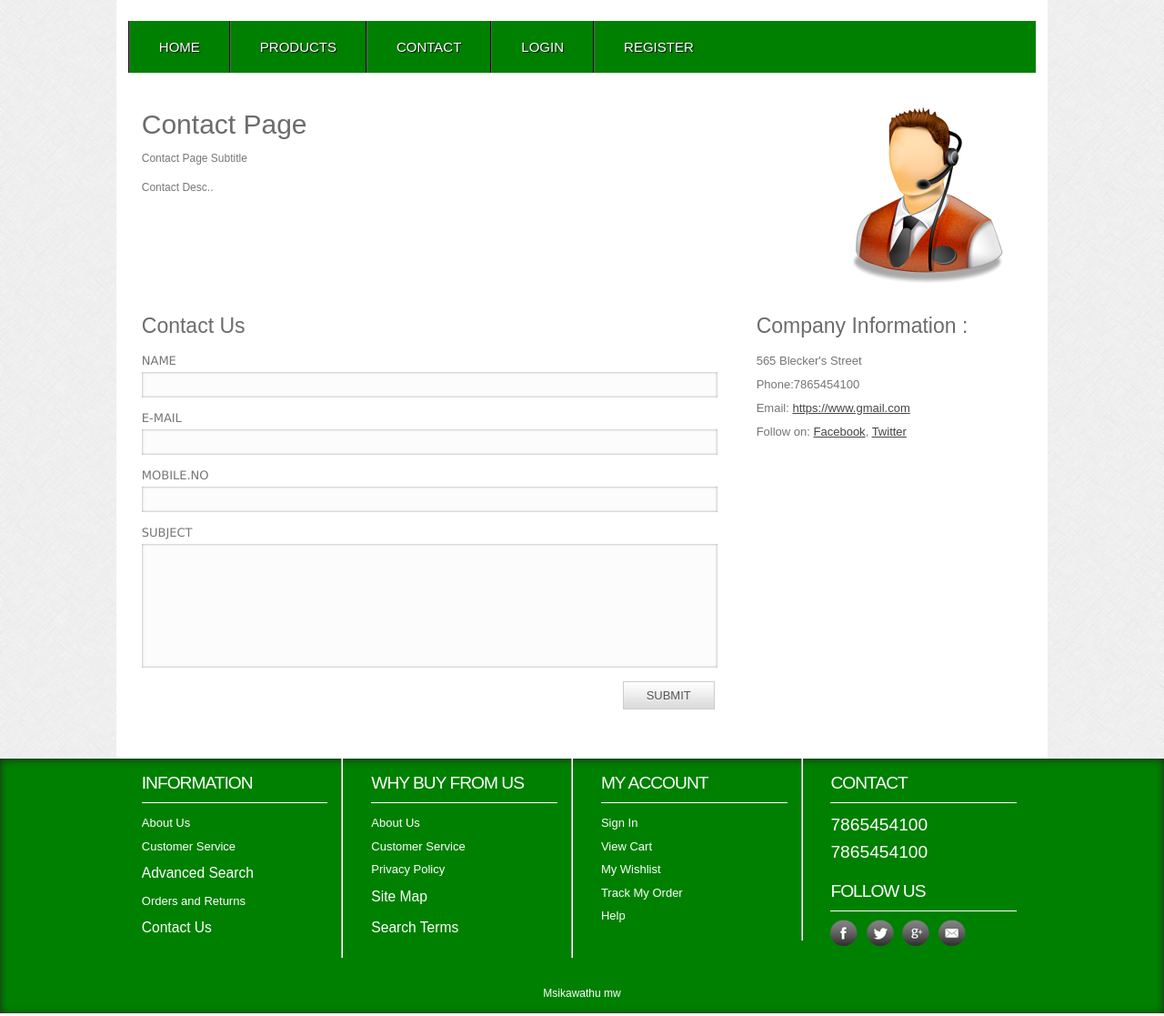
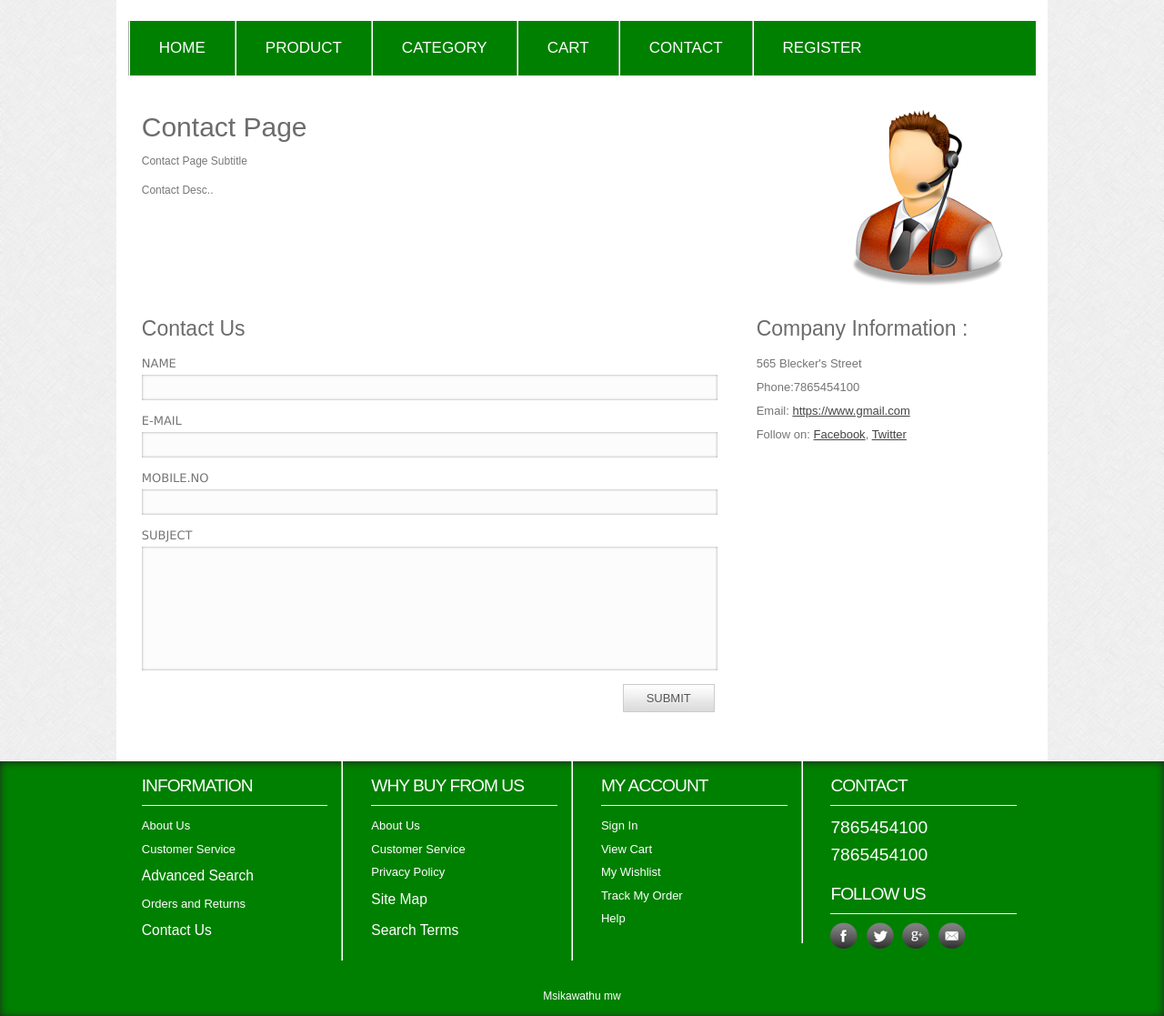
Before and after one commit to Bright3198/codeigniter-ecommerce, a CodeIgniter app: page /database/index.php/web/contact in a window 1280 px wide. Shown: the part 268-1385 px from the top of the page at 91% size. Run offline with CodeIgniter, Linux system fonts and the light colour scheme; data comes from the database, SQL or seed files in the repository; some web fonts are replaced.

Commit message:
header updte

```diff
--- a/application/views/web/inc/header.php
+++ b/application/views/web/inc/header.php
@@ -5,6 +5,7 @@
     <meta name="viewport" content="width=device-width, initial-scale=1, maximum-scale=1">
     <link href="<?php echo base_url() ?>assets/web/css/style.css" rel="stylesheet" type="text/css" media="all"/>
     <link href="<?php echo base_url() ?>assets/web/css/menu.css" rel="stylesheet" type="text/css" media="all"/>
+    <link href="<?php echo base_url() ?>assets/web/css/styl.css" rel="stylesheet" type="text/css" media="all"/>
     <script src="<?php echo base_url() ?>assets/web/js/jquerymain.js"></script>
     <script type="text/javascript" src="<?php echo base_url() ?>assets/web/js/jquery-1.7.2.min.js"></script>
     <script type="text/javascript" src="<?php echo base_url() ?>assets/web/js/nav.js"></script>
@@ -19,6 +20,7 @@
         });
     </script>
     <link rel="shortcut icon" type="image/x-icon" href="<?php echo base_url('uploads/'); ?><?php echo get_option('site_logo'); ?>" />
+
 </head>
 <body>
     <div class="wrap">
@@ -57,46 +59,55 @@
             </div>
             <div class="clear"></div>
         </div>
-        <div class="menu">
-            <ul id="dc_mega-menu-orange" style="float:left" class="dc_mm-orange">
-                <li class="<?php
+
+</head>
+<body>
+
+<div class="topnav" id="myTopnav">
+  <a href="<?php echo base_url('/'); ?>" class="<?php
                 if ($this->uri->uri_string() == '') {
                     echo "active";
                 }
-                ?>"><a href="<?php echo base_url('/'); ?>">Home</a></li>
-                <li class="<?php
+                ?>">Home</a>
+  <a href="<?php echo base_url('/product'); ?>" class=" <?php
                 if ($this->uri->uri_string() == 'product') {
                     echo "active";
                 }
-                ?>"><a href="<?php echo base_url('/product'); ?>">Products</a> </li>
-                    <?php if ($this->cart->total_items()) { ?>
-                    <li class="<?php
+                ?>">product</a>
+  <div class="dropdown">
+    <button class="dropbtn">category
+      <i class="fa fa-caret-down"></i>
+    </button>
+    <div class="dropdown-content">
+      <a href="#">shoes </a>
+      <a href="#">clothes</a>
+      <a href="#">accessories</a>
+    </div>
+  </div>
+  <a href="<?php echo base_url('/cart'); ?>" class=" <?php
                     if ($this->uri->uri_string() == 'cart') {
                         echo "active";
                     }
-                    ?>"><a href="<?php echo base_url('/cart'); ?>">Cart</a></li>
-                    <?php } ?>
-                <li class="<?php
+                    ?> ">Cart</a>
+  <a href="<?php echo base_url('/contact'); ?>" class=" <?php
                 if ($this->uri->uri_string() == 'contact') {
                     echo "active";
                 }
-                ?>"><a href="<?php echo base_url('/contact'); ?>">Contact</a> </li>
-
-                <?php if(!$this->session->userdata('customer_id')){?>
-
-                <li class="<?php
-                if ($this->uri->uri_string() == 'customer/login') {
-                    echo "active";
-                }
-                ?>"><a href="<?php echo base_url('/customer/login'); ?>">Login</a> </li>
-                <li class="<?php
+                ?>">Contact</a>
+  <a href="<?php echo base_url('/customer/register'); ?>" class=" <?php
                 if ($this->uri->uri_string() == 'customer/register') {
                     echo "active";
                 }
-                ?>"><a href="<?php echo base_url('/customer/register'); ?>">Register</a> </li>
-
-                <?php }?>
-
-            </ul>
-            <div class="clear"></div>
-        </div>
+                ?>">register</a>
+  <a href="javascript:void(0);" style="font-size:15px;" class="icon" onclick="myFunction()">&#9776;</a>
+</div>
+<script>
+function myFunction() {
+    var x = document.getElementById("myTopnav");
+    if (x.className === "topnav") {
+        x.className += " responsive";
+    } else {
+        x.className = "topnav";
+    }
+}
+</script>
--- /dev/null
+++ b/assets/web/css/styl.css
@@ -0,0 +1,103 @@
+    .topnav {
+  overflow: hidden;
+  background-color: green;
+}
+
+.topnav a {
+  float: left;
+  display: block;
+  color: #fff;
+  text-align: center;
+  padding: 20px 32px;
+  text-decoration: none;
+  text-transform:uppercase;
+  font-size: 17px;
+  border-left:2px groove #fff;
+}
+
+
+.topnav .icon {
+  display: none;
+}
+
+.dropdown {
+    float: left;
+    overflow: hidden;
+}
+
+.dropdown .dropbtn {
+    font-size: 17px;
+    border: none;
+    outline: none;
+    color: white;
+    text-transform:uppercase;
+    padding: 20px 32px;
+    background-color: green;
+    font-family: inherit;
+    margin: 0;
+    border-left:2px groove #fff;
+}
+
+.dropdown-content {
+    display: none;
+    position: absolute;
+    background-color: #f9f9f9;
+    min-width: 160px;
+    box-shadow: 0px 8px 16px 0px rgba(0,0,0,0.2);
+    z-index: 1;
+}
+
+.dropdown-content a {
+    float: none;
+    color: black;
+    padding: 10px 20px;
+    text-decoration: none;
+    text-transform:uppercase;
+    display: block;
+    text-align: left;
+}
+
+.topnav a:hover, .dropdown:hover .dropbtn {
+  background-color:  #e0ac1c;
+  color: white;
+}
+
+.dropdown-content a:hover {
+    background-color: green;
+    color: white;
+}
+
+.dropdown:hover .dropdown-content {
+    display: block;
+}
+
+@media screen and (max-width: 1024px) {
+  .topnav a:not(:first-child), .dropdown .dropbtn {
+    display: none;
+  }
+  .topnav a.icon {
+    float: right;
+    display: block;
+  }
+}
+
+@media screen and (max-width: 1024px) {
+  .topnav.responsive {position: relative;}
+  .topnav.responsive .icon {
+    position: absolute;
+    right: 0;
+    top: 0;
+  }
+  .topnav.responsive a {
+    float: none;
+    display: block;
+    text-align: left;
+  }
+  .topnav.responsive .dropdown {float: none;}
+  .topnav.responsive .dropdown-content {position: relative;}
+  .topnav.responsive .dropdown .dropbtn {
+    display: block;
+    width: 100%;
+    text-align: left;
+  }
+}
```
Also changed, not shown: assets/web/css/style.css (+31 -29 lines).
